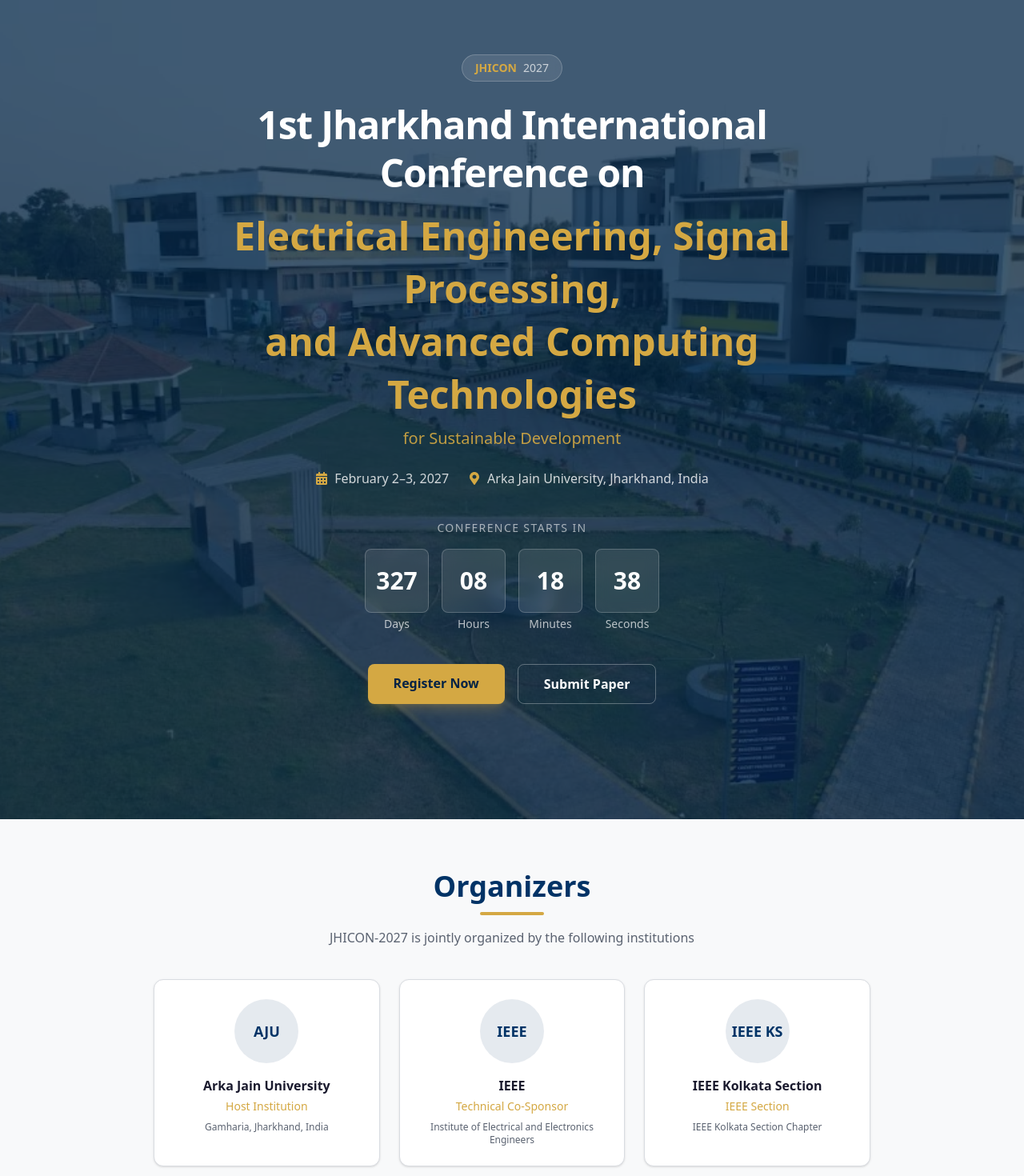
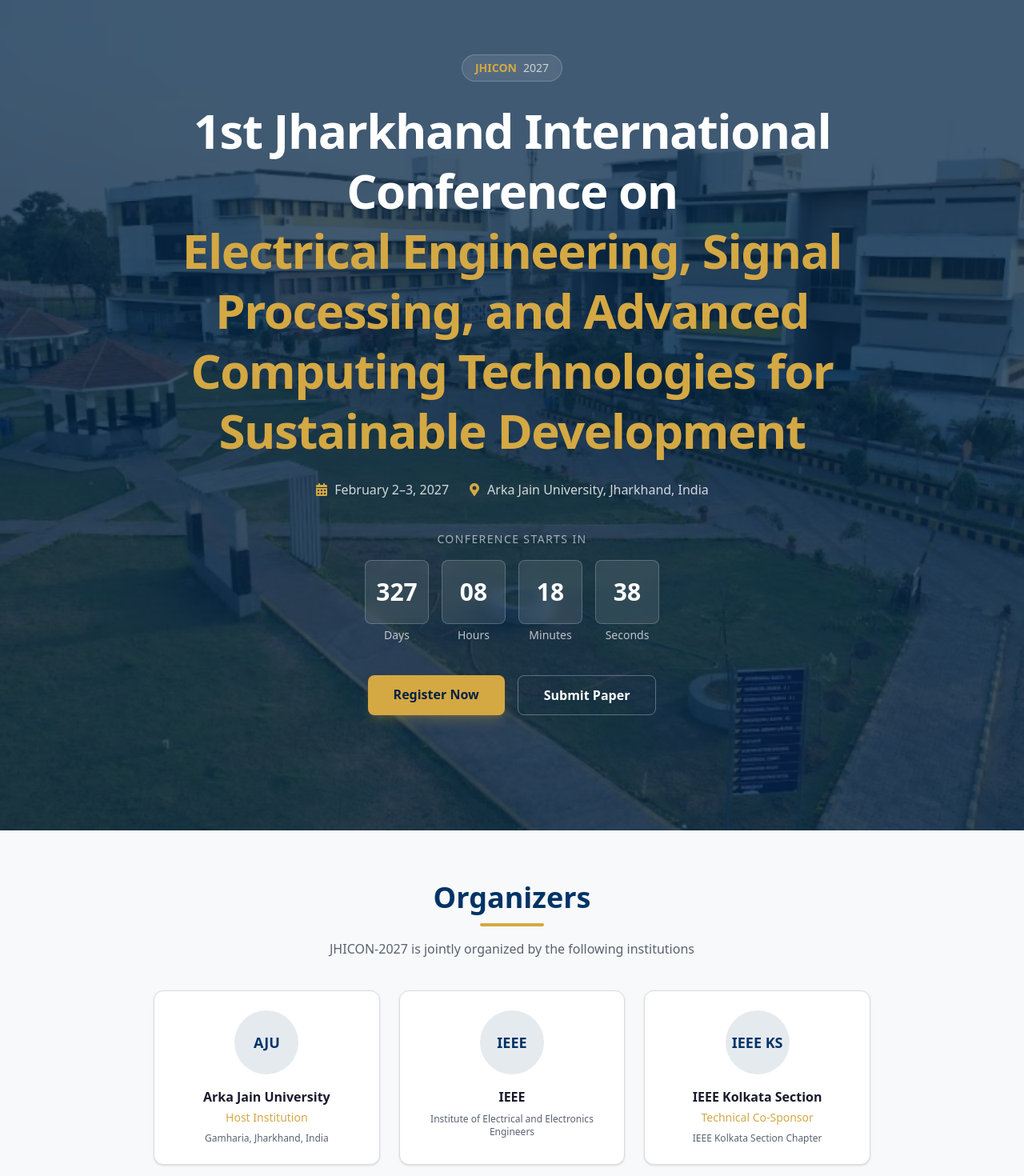
Before and after one commit to Sharan986/ieee-aju, a Next.js app: page / in a window 1280 px wide. Shown: the part 140-1610 px from the top of the page at 80% size. Built offline with nearby package versions, Linux system fonts and the light colour scheme.

Commit message:
Update Links

```diff
--- a/app/components/HeroSection.tsx
+++ b/app/components/HeroSection.tsx
@@ -27,23 +27,13 @@
             <span className="text-white/70">2027</span>
           </div>
 
-          <div className="max-w-4xl mx-auto">
-            <h1 className="text-3xl sm:text-4xl lg:text-5xl font-extrabold leading-tight tracking-tight">
+          <div className="max-w-5xl mx-auto px-4">
+            <h1 className="text-3xl sm:text-4xl lg:text-5xl xl:text-6xl font-extrabold leading-tight tracking-tight text-center">
               <span className="block text-white">1st Jharkhand International Conference on</span>
+              <span className="block text-accent">Electrical Engineering, Signal Processing, and Advanced Computing Technologies for Sustainable Development</span>
             </h1>
 
-            <h2 className="mt-4 text-3xl sm:text-4xl lg:text-5xl font-extrabold text-accent leading-snug">
-              <span className="block">Electrical Engineering, Signal Processing,</span>
-              <span className="block">and Advanced Computing Technologies</span>
-            </h2>
-
-            <p className="mt-2 text-lg sm:text-xl text-accent/90 font-medium text-center">
-              for Sustainable Development
-            </p>
-
-            <p className="mt-3 text-sm sm:text-base text-white/80 text-center font-semibold">
-
-            </p>
+            <p className="mt-3 text-sm sm:text-base text-white/80 text-center font-semibold"></p>
           </div>
 
           {/* <p className="mt-4 text-lg sm:text-xl text-white/80 font-medium">
--- a/app/components/OrganizersSection.tsx
+++ b/app/components/OrganizersSection.tsx
@@ -6,18 +6,21 @@
     role: "Host Institution",
     abbr: "AJU",
     description: "Gamharia, Jharkhand, India",
+    url: "https://arkajainuniversity.ac.in",
   },
   {
     name: "IEEE",
-    role: "Technical Co-Sponsor",
+    role: "",
     abbr: "IEEE",
     description: "Institute of Electrical and Electronics Engineers",
+    url: "https://www.ieee.org/",
   },
   {
     name: "IEEE Kolkata Section",
-    role: "IEEE Section",
+    role: "Technical Co-Sponsor",
     abbr: "IEEE KS",
     description: "IEEE Kolkata Section Chapter",
+    url: "https://ewh.ieee.org/r10/calcutta/",
   },
 ];
 
@@ -31,19 +34,20 @@
         />
         <div className="grid grid-cols-1 sm:grid-cols-3 gap-6 max-w-4xl mx-auto">
           {organizers.map((org) => (
-            <div
+            <a
               key={org.name}
-              className="bg-white rounded-xl shadow-sm border border-gray-200 p-6 text-center hover:shadow-md transition-shadow"
+              href={org.url}
+              target="_blank"
+              rel="noopener noreferrer"
+              className="block bg-white rounded-xl shadow-sm border border-gray-200 p-6 text-center hover:shadow-md transition-shadow hover:cursor-pointer"
             >
               <div className="w-20 h-20 mx-auto rounded-full bg-primary/10 flex items-center justify-center mb-4">
-                <span className="text-primary font-bold text-lg">
-                  {org.abbr}
-                </span>
+                <span className="text-primary font-bold text-lg">{org.abbr}</span>
               </div>
               <h3 className="font-bold text-foreground text-base">{org.name}</h3>
               <p className="text-sm text-accent font-medium mt-1">{org.role}</p>
               <p className="text-xs text-gray-600 mt-2">{org.description}</p>
-            </div>
+            </a>
           ))}
         </div>
       </div>
```
